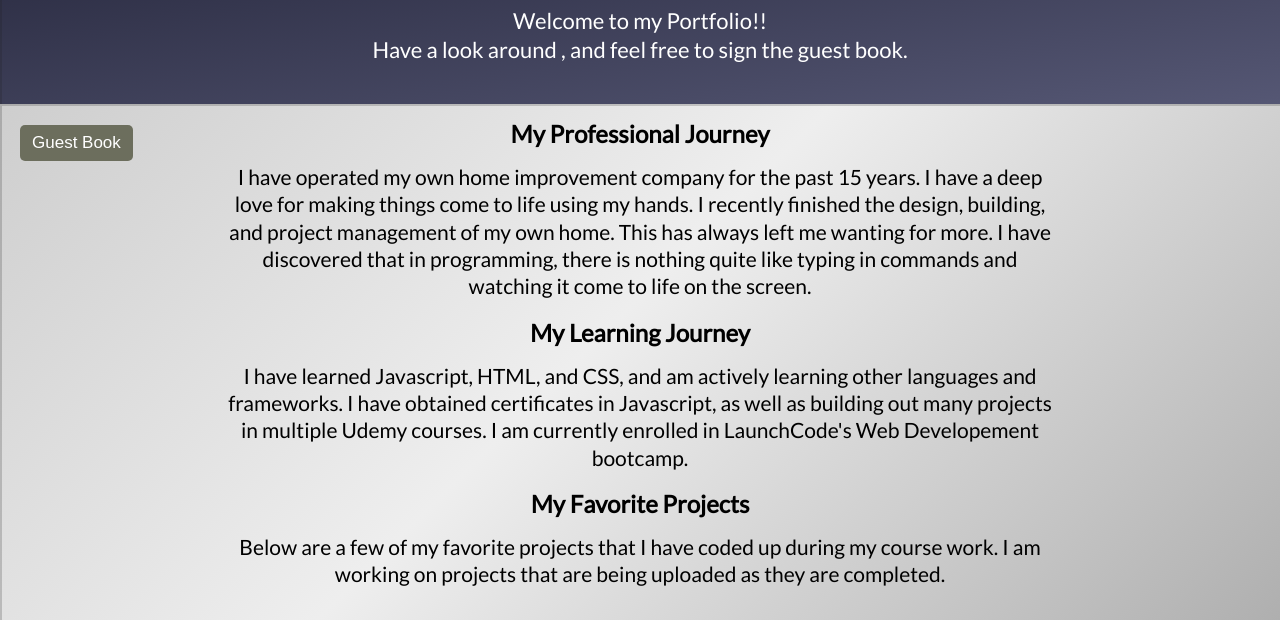
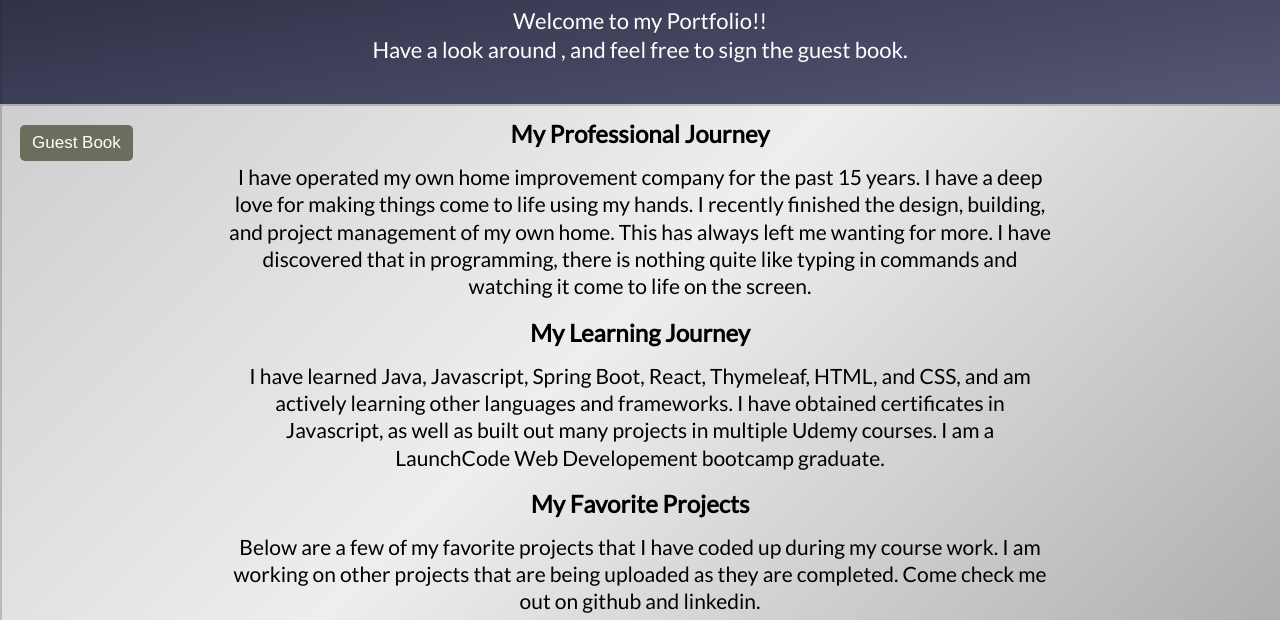
Before and after one commit to markrheinheimer/my-portfolio, a website: page index.html in a window 1280 px wide. Shown: the part 103-723 px from the top of the page. Drawn offline with nearby package versions, Linux system fonts and the light colour scheme; grey boxes are pictures that could not be loaded.

Commit message:
changed home page text

```diff
--- a/index.html
+++ b/index.html
@@ -107,9 +107,9 @@
       <div class="journey" id="journey">
       <h2>My Learning Journey</h2>
       <p>
-        I have learned Javascript, HTML, and CSS, and am actively learning other languages and frameworks. I have
+        I have learned Java, Javascript, Spring Boot, React, Thymeleaf, HTML, and CSS, and am actively learning other languages and frameworks. I have
         obtained certificates in Javascript, as well as
-        building out many projects in multiple Udemy courses.  I am currently enrolled in LaunchCode's Web Developement bootcamp.
+        built out many projects in multiple Udemy courses.  I am a LaunchCode Web Developement bootcamp graduate.
       </p>
       </div>
 
@@ -117,8 +117,8 @@
       <h2>My Favorite Projects</h2>
       <p>
         Below are a few of my favorite projects that I have coded up during my
-        course work. I am working on projects that are being
-        uploaded as they are completed.
+        course work. I am working on other projects that are being
+        uploaded as they are completed.  Come check me out on github and linkedin.
       </p>
       </div>
 
```
Also changed, not shown: certs.html (+1 -1 lines).
